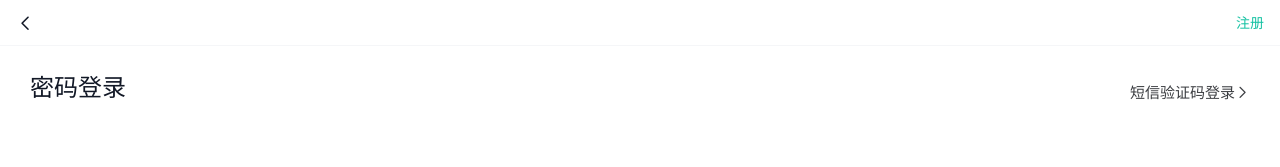
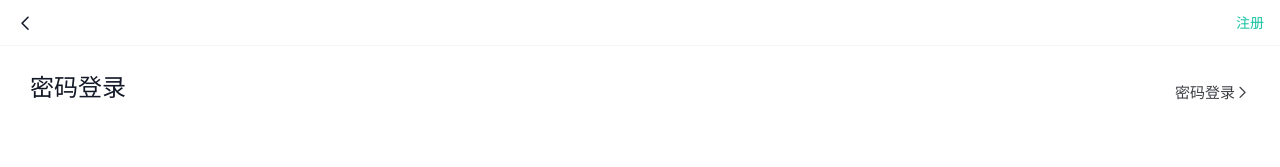
Before and after one commit to Phill-W/consult_patient, a Vue app: page /login in a window 1280 px wide. Shown: the top 167 px of the page. Built offline with nearby package versions, Linux system fonts and the light colour scheme; the HTML template or start-up script is replaced by a standard one.

Commit message:
feat: 短信登录-界面切换

```diff
--- a/src/utils/rules.ts
+++ b/src/utils/rules.ts
@@ -11,4 +11,9 @@ const passwordRules: FieldRule[] = [
   { pattern: /^\w{4,24}$/, message: '密码必须包含8-24个字符' }
 ]
 
-export { mobileRules, passwordRules }
+const codeRules: FieldRule[] = [
+  { required: true, message: '请输入短信验证码 ' },
+  { pattern: /^\d{6}$/, message: '验证码为6位数字' }
+]
+
+export { mobileRules, passwordRules, codeRules }
--- a/src/views/login/index.vue
+++ b/src/views/login/index.vue
@@ -1,6 +1,6 @@
 <script setup lang="ts">
 import { ref } from 'vue'
-import { mobileRules, passwordRules } from '@/utils/rules'
+import { mobileRules, passwordRules, codeRules } from '@/utils/rules'
 import { showSuccessToast, showToast } from 'vant'
 import { loginByPassword } from '@/service/user'
 import { useUserStore } from '@/stores'
@@ -15,12 +15,16 @@ const route = useRoute()
 
 const onSubmit = async () => {
   if (!agree.value) return showToast('请勾选用户协议')
-  //TODO 登录逻辑
+  // 登录逻辑
   const res = await loginByPassword(mobile.value, password.value)
   store.setUser(res.data)
   showSuccessToast('登录成功')
   router.replace((route.query.returnUrl as string) || '/user')
 }
+
+// 短信登录界面切换
+const isPass = ref(true)
+const code = ref('')
 </script>
 
 <template>
@@ -31,9 +35,11 @@ const onSubmit = async () => {
     ></cp-nav-bar>
     <!-- 头部 -->
     <div class="login-head">
-      <h3>密码登录</h3>
+      <h3>{{ isPass ? '密码登录' : '短信验证码登录 ' }}</h3>
       <a href="javascript:;">
-        <span>短信验证码登录</span>
+        <span @click="isPass = !isPass">{{
+          isPass ? '密码登录' : '短信验证码登录 '
+        }}</span>
         <van-icon name="arrow"></van-icon>
       </a>
     </div>
@@ -46,11 +52,22 @@ const onSubmit = async () => {
         :rules="mobileRules"
       ></van-field>
       <van-field
+        v-if="isPass"
         v-model="password"
         :rules="passwordRules"
         placeholder="请输入密码"
         type="password"
       ></van-field>
+      <van-field
+        v-else
+        placeholder="短信验证码"
+        v-model="code"
+        :rules="codeRules"
+      >
+        <template #button>
+          <span class="btn-send">发送验证码</span>
+        </template>
+      </van-field>
       <div class="cp-cell">
         <van-checkbox v-model="agree">
           <span>我已同意</span>
```
